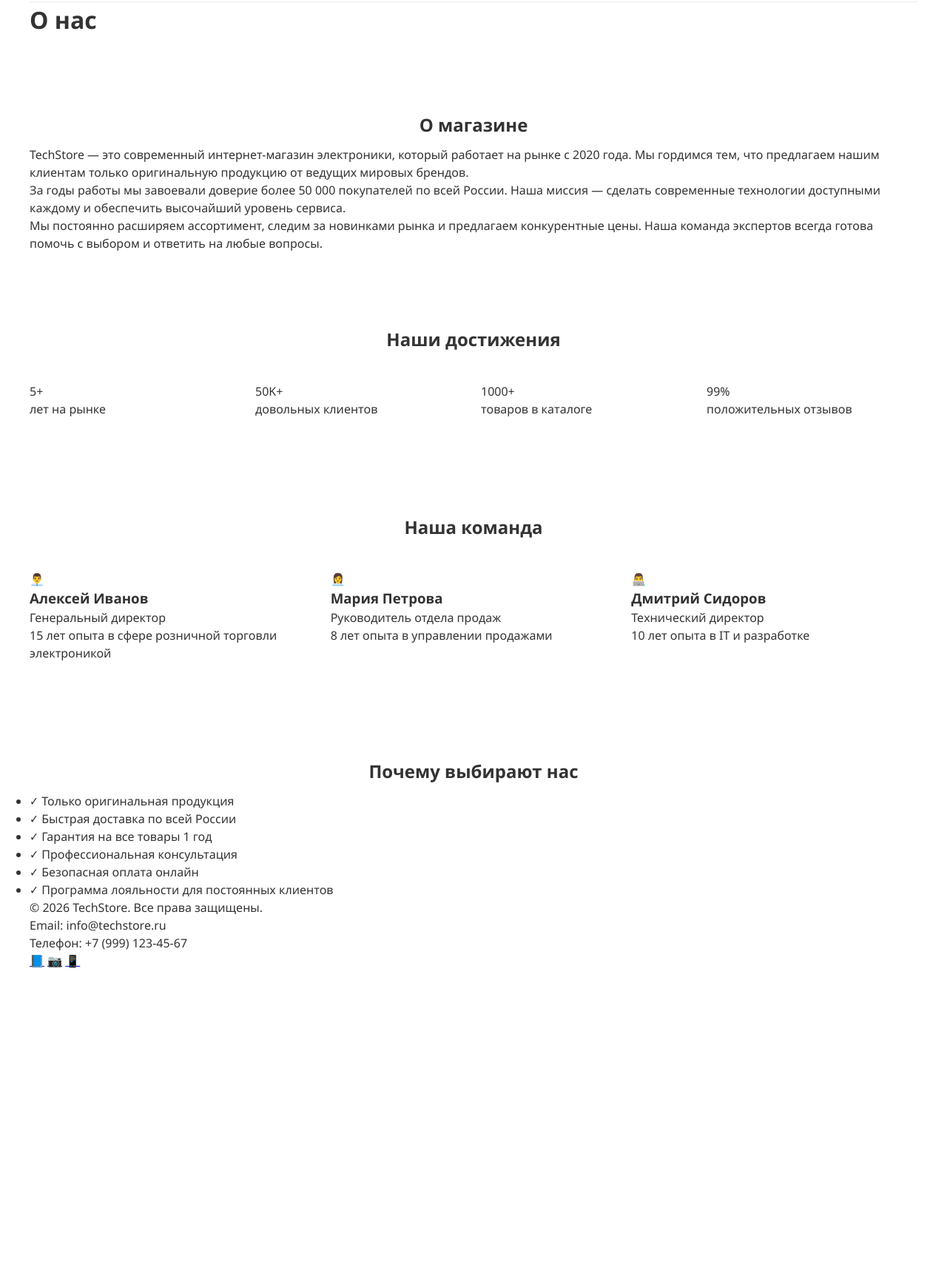
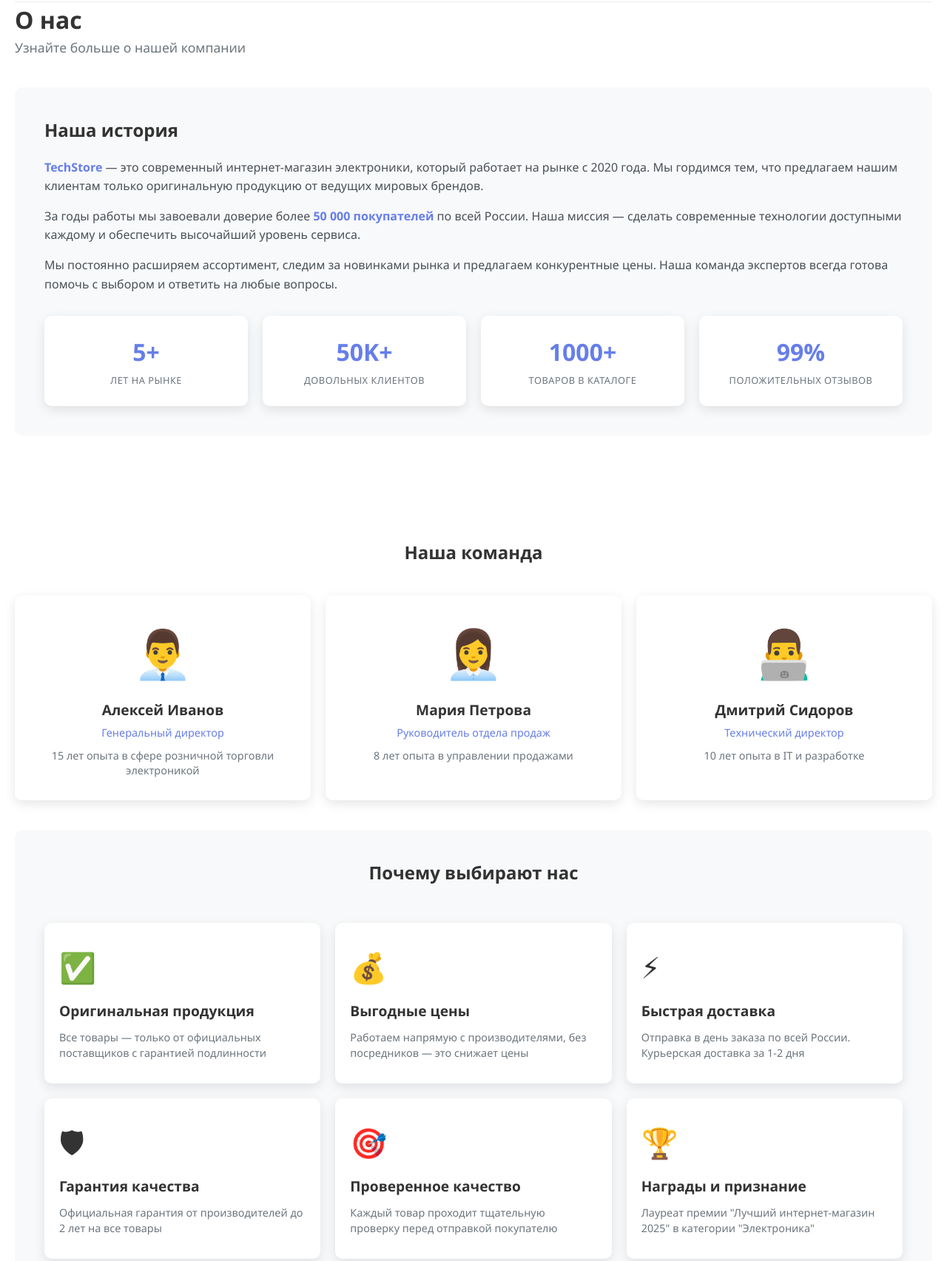
Before and after one commit to vvkkdehg/Lab_14_16_TechStore_Khanov_ISRPO, a plain HTML site: page about.html in a window 1280 px wide. Shown: the part 81-1786 px from the top of the page at 74% size. Before the commit the page ends 1392 px from the top, so only its background shows below. Drawn offline with Linux system fonts and the light colour scheme.

Commit message:
Added hover effects for cards and buttons

```diff
--- a/about.html
+++ b/about.html
@@ -7,8 +7,6 @@
     <link rel="stylesheet" href="css/style.css">
 </head>
 <body>
-    <main class="main">
-        <div class="container">
     <header>
         <div class="container">
             <div class="header-inner">
@@ -31,32 +29,34 @@
     <main>
         <div class="container">
             <h1>О нас</h1>
+            <p class="section-subtitle">Узнайте больше о нашей компании</p>
 
-                    <section class="about-info">
-                        <h2>О магазине</h2>
-                        <p>TechStore — это современный интернет-магазин электроники, который работает на рынке с 2020 года. Мы гордимся тем, что предлагаем нашим клиентам только оригинальную продукцию от ведущих мировых брендов.</p>
-                        <p>За годы работы мы завоевали доверие более 50 000 покупателей по всей России. Наша миссия — сделать современные технологии доступными каждому и обеспечить высочайший уровень сервиса.</p>
+            <section class="about-section">
+                <div class="about-container">
+                    <h2>Наша история</h2>
+                    <div class="about-content">
+                        <p><strong>TechStore</strong> — это современный интернет-магазин электроники, который работает на рынке с 2020 года. Мы гордимся тем, что предлагаем нашим клиентам только оригинальную продукцию от ведущих мировых брендов.</p>
+                        <p>За годы работы мы завоевали доверие более <strong>50 000 покупателей</strong> по всей России. Наша миссия — сделать современные технологии доступными каждому и обеспечить высочайший уровень сервиса.</p>
                         <p>Мы постоянно расширяем ассортимент, следим за новинками рынка и предлагаем конкурентные цены. Наша команда экспертов всегда готова помочь с выбором и ответить на любые вопросы.</p>
-                    </section>
+                    </div>
 
-                    <section class="stats">
-                        <h2>Наши достижения</h2>
-                        <div class="stats-grid">
-                            <div class="stat-item">
-                                <div class="stat-number">5+</div>
-                                <div class="stat-text">лет на рынке</div>
+                    <div class="stats-mini-grid">
+                        <div class="stat-mini-item">
+                            <div class="stat-mini-number">5+</div>
+                            <div class="stat-mini-text">ЛЕТ НА РЫНКЕ</div>
                         </div>
-                            <div class="stat-item">
-                                <div class="stat-number">50K+</div>
-                                <div class="stat-text">довольных клиентов</div>
+                        <div class="stat-mini-item">
+                            <div class="stat-mini-number">50K+</div>
+                            <div class="stat-mini-text">ДОВОЛЬНЫХ КЛИЕНТОВ</div>
                         </div>
-                            <div class="stat-item">
-                                <div class="stat-number">1000+</div>
-                                <div class="stat-text">товаров в каталоге</div>
+                        <div class="stat-mini-item">
+                            <div class="stat-mini-number">1000+</div>
+                            <div class="stat-mini-text">ТОВАРОВ В КАТАЛОГЕ</div>
                         </div>
-                            <div class="stat-item">
-                                <div class="stat-number">99%</div>
-                                <div class="stat-text">положительных отзывов</div>
+                        <div class="stat-mini-item">
+                            <div class="stat-mini-number">99%</div>
+                            <div class="stat-mini-text">ПОЛОЖИТЕЛЬНЫХ ОТЗЫВОВ</div>
+                        </div>
                     </div>
                 </div>
             </section>
@@ -67,53 +67,77 @@
                     <div class="team-card">
                         <div class="team-photo">👨‍💼</div>
                         <h3>Алексей Иванов</h3>
-                                <p>Генеральный директор</p>
-                                <p class="exp">15 лет опыта в сфере розничной торговли электроникой</p>
+                        <p class="team-position">Генеральный директор</p>
+                        <p class="team-exp">15 лет опыта в сфере розничной торговли электроникой</p>
                     </div>
                     <div class="team-card">
                         <div class="team-photo">👩‍💼</div>
                         <h3>Мария Петрова</h3>
-                                <p>Руководитель отдела продаж</p>
-                                <p class="exp">8 лет опыта в управлении продажами</p>
+                        <p class="team-position">Руководитель отдела продаж</p>
+                        <p class="team-exp">8 лет опыта в управлении продажами</p>
                     </div>
                     <div class="team-card">
                         <div class="team-photo">👨‍💻</div>
                         <h3>Дмитрий Сидоров</h3>
-                                <p>Технический директор</p>
-                                <p class="exp">10 лет опыта в IT и разработке</p>
+                        <p class="team-position">Технический директор</p>
+                        <p class="team-exp">10 лет опыта в IT и разработке</p>
                     </div>
                 </div>
             </section>
 
-                    <section class="advantages">
+            <section class="advantages-section">
+                <div class="advantages-container">
                     <h2>Почему выбирают нас</h2>
-                        <ul class="advantages-list">
-                            <li>✓ Только оригинальная продукция</li>
-                            <li>✓ Быстрая доставка по всей России</li>
-                            <li>✓ Гарантия на все товары 1 год</li>
-                            <li>✓ Профессиональная консультация</li>
-                            <li>✓ Безопасная оплата онлайн</li>
-                            <li>✓ Программа лояльности для постоянных клиентов</li>
-                        </ul>
+                    <div class="advantages-grid">
+                        <div class="advantage-card">
+                            <div class="advantage-icon">✅</div>
+                            <h3>Оригинальная продукция</h3>
+                            <p>Все товары — только от официальных поставщиков с гарантией подлинности</p>
+                        </div>
+                        <div class="advantage-card">
+                            <div class="advantage-icon">💰</div>
+                            <h3>Выгодные цены</h3>
+                            <p>Работаем напрямую с производителями, без посредников — это снижает цены</p>
+                        </div>
+                        <div class="advantage-card">
+                            <div class="advantage-icon">⚡</div>
+                            <h3>Быстрая доставка</h3>
+                            <p>Отправка в день заказа по всей России. Курьерская доставка за 1-2 дня</p>
+                        </div>
+                        <div class="advantage-card">
+                            <div class="advantage-icon">🛡</div>
+                            <h3>Гарантия качества</h3>
+                            <p>Официальная гарантия от производителей до 2 лет на все товары</p>
+                        </div>
+                        <div class="advantage-card">
+                            <div class="advantage-icon">🎯</div>
+                            <h3>Проверенное качество</h3>
+                            <p>Каждый товар проходит тщательную проверку перед отправкой покупателю</p>
+                        </div>
+                        <div class="advantage-card">
+                            <div class="advantage-icon">🏆</div>
+                            <h3>Награды и признание</h3>
+                            <p>Лауреат премии "Лучший интернет-магазин 2025" в категории "Электроника"</p>
+                        </div>
+                    </div>
+                </div>
             </section>
         </div>
     </main>
 
     <footer>
         <div class="container">
-                    <div>
+            <div class="footer-info">
                 <p>© 2026 TechStore. Все права защищены.</p>
                 <p>Email: info@techstore.ru</p>
                 <p>Телефон: +7 (999) 123-45-67</p>
             </div>
-                    <div>
+            <div class="social-links">
                 <a href="#">📘</a>
                 <a href="#">📷</a>
                 <a href="#">📱</a>
             </div>
         </div>
     </footer>
-        </div>
-    </main>
 </body>
 </html>
--- a/css/style.css
+++ b/css/style.css
@@ -5,7 +5,7 @@
 }
 
 body {
-    font-family: 'Segoe UI', Tahoma, Geneva, Verdana, sans-serif;
+  font-family: "Segoe UI", Tahoma, Geneva, Verdana, sans-serif;
   line-height: 1.5;
   color: #333;
 }
@@ -115,7 +115,7 @@ header button:hover {
 
 .hero .btn:hover {
   transform: translateY(-3px);
-    box-shadow: 0 10px 20px rgba(0,0,0,0.2);
+  box-shadow: 0 10px 20px rgba(0, 0, 0, 0.2);
 }
 
 .popular-grid {
@@ -137,13 +137,13 @@ header button:hover {
   border-radius: 10px;
   padding: 30px 20px;
   text-align: center;
-    box-shadow: 0 5px 15px rgba(0,0,0,0.1);
+  box-shadow: 0 5px 15px rgba(0, 0, 0, 0.1);
   transition: transform 0.3s ease, box-shadow 0.3s ease;
 }
 
 .feature-card:hover {
   transform: translateY(-5px);
-    box-shadow: 0 15px 30px rgba(0,0,0,0.15);
+  box-shadow: 0 15px 30px rgba(0, 0, 0, 0.15);
 }
 
 .feature-icon {
@@ -170,11 +170,190 @@ header button:hover {
   margin: 30px 0;
 }
 
+.stat-card {
+  background: white;
+  border-radius: 10px;
+  padding: 30px 20px;
+  text-align: center;
+  box-shadow: 0 5px 15px rgba(0, 0, 0, 0.1);
+  transition: transform 0.3s ease;
+}
+
+.stat-card:hover {
+  transform: translateY(-5px);
+}
+
+.stat-number {
+  font-size: 2.5rem;
+  font-weight: 700;
+  color: #667eea;
+  margin-bottom: 10px;
+}
+
+.stat-text {
+  color: #6c757d;
+  font-size: 1rem;
+}
+
 .team-grid {
   display: grid;
   grid-template-columns: repeat(3, 1fr);
   gap: 20px;
   margin: 30px 0;
+}
+
+.team-card {
+  background: white;
+  border-radius: 10px;
+  padding: 30px 20px;
+  text-align: center;
+  box-shadow: 0 5px 15px rgba(0, 0, 0, 0.1);
+  transition: transform 0.3s ease;
+}
+
+.team-card:hover {
+  transform: translateY(-5px);
+}
+
+.team-photo {
+  font-size: 4rem;
+  margin-bottom: 15px;
+}
+
+.team-card h3 {
+  font-size: 1.2rem;
+  margin-bottom: 5px;
+  color: #333;
+}
+
+.team-position {
+  color: #667eea;
+  font-weight: 500;
+  margin-bottom: 10px;
+  font-size: 0.9rem;
+}
+
+.team-exp {
+  color: #6c757d;
+  font-size: 0.9rem;
+  line-height: 1.4;
+}
+
+.advantages-section {
+  background-color: #f8f9fa;
+  border-radius: 10px;
+  padding: 40px;
+  margin: 40px 0;
+}
+
+.advantages-container h2 {
+  text-align: center;
+  padding-top: 0;
+  padding-bottom: 20px;
+}
+
+.advantages-grid {
+  display: grid;
+  grid-template-columns: repeat(3, 1fr);
+  gap: 20px;
+  margin: 30px 0;
+}
+
+.advantage-card {
+  background: white;
+  border-radius: 10px;
+  padding: 30px 20px;
+  box-shadow: 0 5px 15px rgba(0, 0, 0, 0.1);
+  transition: transform 0.3s ease, box-shadow 0.3s ease;
+}
+
+.advantage-card:hover {
+  transform: translateY(-5px);
+  box-shadow: 0 15px 30px rgba(0, 0, 0, 0.15);
+}
+
+.advantage-icon {
+  font-size: 2.5rem;
+  margin-bottom: 15px;
+}
+
+.advantage-card h3 {
+  font-size: 1.2rem;
+  margin-bottom: 10px;
+  color: #333;
+}
+
+.advantage-card p {
+  font-size: 0.9rem;
+  color: #6c757d;
+  line-height: 1.5;
+}
+
+.section-subtitle {
+  color: #6c757d;
+  font-size: 1.1rem;
+  text-align: left;
+  margin-bottom: 20px;
+}
+
+.about-section {
+  background-color: #f8f9fa;
+  border-radius: 10px;
+  padding: 40px;
+  margin: 40px 0;
+}
+
+.about-container h2 {
+  text-align: left;
+  padding-top: 0;
+  padding-bottom: 20px;
+}
+
+.about-content {
+  margin-bottom: 30px;
+}
+
+.about-content p {
+  margin-bottom: 15px;
+  line-height: 1.6;
+  color: #495057;
+}
+
+.about-content strong {
+  color: #667eea;
+}
+
+.stats-mini-grid {
+  display: grid;
+  grid-template-columns: repeat(4, 1fr);
+  gap: 20px;
+  margin-top: 30px;
+}
+
+.stat-mini-item {
+  background: white;
+  border-radius: 10px;
+  padding: 25px 15px;
+  text-align: center;
+  box-shadow: 0 5px 15px rgba(0, 0, 0, 0.1);
+  transition: transform 0.3s ease;
+}
+
+.stat-mini-item:hover {
+  transform: translateY(-5px);
+}
+
+.stat-mini-number {
+  font-size: 2rem;
+  font-weight: 700;
+  color: #667eea;
+  margin-bottom: 5px;
+}
+
+.stat-mini-text {
+  font-size: 0.8rem;
+  color: #6c757d;
+  letter-spacing: 0.5px;
 }
 
 .products-grid {
@@ -188,7 +367,7 @@ header button:hover {
   background: white;
   border-radius: 10px;
   overflow: hidden;
-    box-shadow: 0 5px 15px rgba(0,0,0,0.1);
+  box-shadow: 0 5px 15px rgba(0, 0, 0, 0.1);
   transition: transform 0.3s ease, box-shadow 0.3s ease;
   position: relative;
   display: flex;
@@ -198,7 +377,7 @@ header button:hover {
 
 .product-card:hover {
   transform: translateY(-5px);
-    box-shadow: 0 15px 30px rgba(0,0,0,0.15);
+  box-shadow: 0 15px 30px rgba(0, 0, 0, 0.15);
 }
 
 .badge {
@@ -215,8 +394,8 @@ header button:hover {
 }
 
 .badge.new {
-    left: auto;
-    right: 15px;
+  left: 15px;
+  right: auto;
   background-color: #17a2b8;
 }
 
```
Also changed, not shown: catalog.html (+0 -1 lines). Lines whose indentation alone changed are shown as unchanged.
